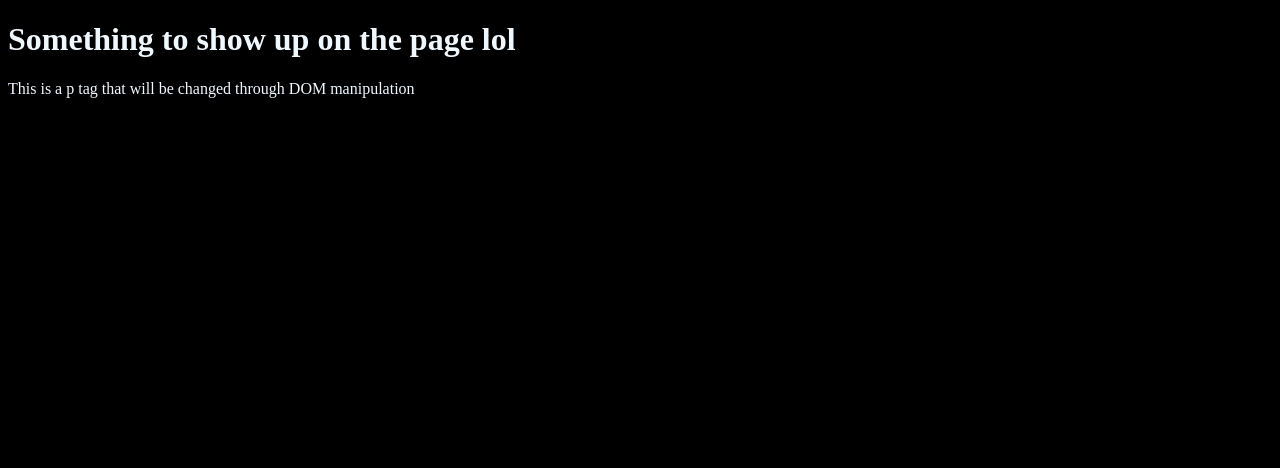
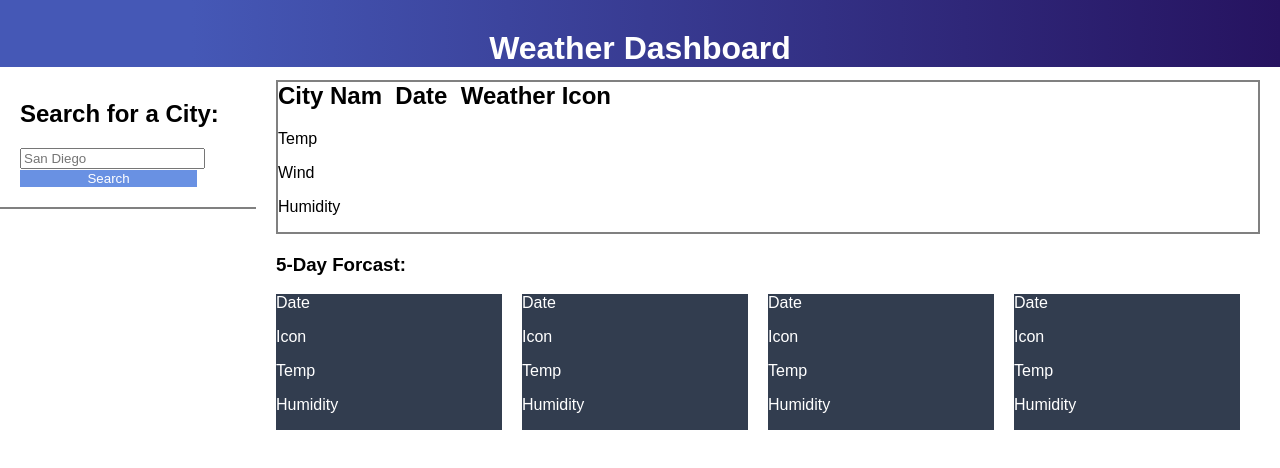
Before and after one commit to Alyson-Sanchez/Weather-Dashboard, a plain HTML site: page 02-Challenge/index.html in a window 1280 px wide. Drawn offline with Linux system fonts and the light colour scheme; no server answers.

Commit message:
Updated css and search bar

```diff
--- a/02-Challenge/index.css
+++ b/02-Challenge/index.css
@@ -1,4 +1,69 @@
+*{
+    box-sizing: border-box;
+    margin-top: 0;
+    margin-left: 0;
+    margin-right: 0;
+}
+
+.weather{
+    width: 80%;
+    float:right;
+    padding-right: 20px;
+    padding-left: 20px;
+}
+
+.weather h3{
+    padding-top: 20px;
+}
+.search{
+    background-color:#6991E3;
+    width: 82%;
+    color: white;
+    border: none;
+}
+.search-feature{
+    width: 20%;
+    float: left;
+    padding: 20px;
+    border-bottom: solid 2px;
+    border-color: grey;
+}
+
 body{
-    background-color: black;
-    color: aliceblue;
+    background-color: white;
+    font-family: Arial, Helvetica, sans-serif;
 }
+
+.header{
+    text-align: center;
+    background: linear-gradient(90deg, rgba(69,88,182,1) 15%, rgba(38,19,96,1) 100%);
+    color:white;
+    margin-bottom: 1%;
+    margin-top: 0;
+    padding-top: 30px;
+}
+
+.banner {
+    background-color: white;
+    display: flex;
+    align-items: stretch;
+}
+#current-day{
+    background-color: white;
+    border:solid 2px;
+    border-color: grey;
+}
+
+.five-day-forcast{
+    display: flex;
+    align-items: stretch;
+
+}
+.dayForcast {
+    width: 25%;
+    background-color:#323D4F;
+    color:white;
+    margin-bottom: 0;
+    margin-top: 0;
+    margin-right: 20px;
+}
--- a/02-Challenge/index.html
+++ b/02-Challenge/index.html
@@ -5,13 +5,64 @@
     <meta charset="UTF-8">
     <link rel= 'stylesheet' href = "index.css">
     <title> Weather Tracker</title>
-
 </head>
 
 <body>
-    <h1> Something to show up on the page lol</h1>
+    <h1 class="header"> Weather Dashboard</h1>
 
-    <p> This is a p tag that will be changed through DOM manipulation</p>
+<div class="Content">
+
+    <div class="search-feature">
+        <h2 for="city" class="label"> Search for a City:</h2>
+        <input class='text-input' id='city' type='text'placeholder='San Diego'/><br>
+        <button class="search">Search</button>
+    </div>
+
+
+
+
+    <div class="weather">
+        <div id ="current-day">
+            <div id="day-banner" class="banner">
+                <h2>City Nam</h2>
+                <h2> &nbsp; Date &nbsp;</h2>
+                <h2> Weather Icon </h2>
+            </div>
+
+            <p> Temp </p>
+            <p> Wind </p>
+            <p> Humidity </p>
+        </div>
+        <h3> 5-Day Forcast:</h3>
+        <div class="five-day-forcast">
+            <div class="dayForcast">
+                <p> Date</p>
+                <p> Icon</p>
+                <p> Temp</p>
+                <p> Humidity</p>
+            </div>
+            <div class="dayForcast">
+                <p> Date</p>
+                <p> Icon</p>
+                <p> Temp</p>
+                <p> Humidity</p>
+            </div>
+            <div class="dayForcast">
+                <p> Date</p>
+                <p> Icon</p>
+                <p> Temp</p>
+                <p> Humidity</p>
+            </div>
+            <div class="dayForcast">
+                <p> Date</p>
+                <p> Icon</p>
+                <p> Temp</p>
+                <p> Humidity</p>
+            </div>
+        </div>
+    </div>
+</div>
+
 </body>
 
 <script src="index.js"></script>
--- a/02-Challenge/index.js
+++ b/02-Challenge/index.js
@@ -1,48 +1,51 @@
-class APIPromise{
-    constructor(fn){
-        this.fn = fn;
-    }
-
-    randomName(){
-        console.log('Weather Api was fetched');
-    }
-
-    Then(){
-        console.log('Weather Api was fetched');
-    }
-
-    catch(){
-        console.log('Weather Api was fetched');
-    }
-}
+const currentDay = document.getElementById('current-day');
+const fiveDayForcast = document.getElementsByClassName('dayForcast');
 var apiData;
 
+//gets the promised object outside of the promise itself
 const sortURL = async(promise) => {
-    const namedVariable = await promise;
-    console.log(namedVariable);
+    const jsonApi = await promise;
+    console.log(jsonApi);
+    apiData = jsonApi;
+
+    document.getElementsByTagName('h2')[1].innerHTML = jsonApi.city.name;
+    console.log(fiveDayForcast);
+    populateDay(jsonApi.list[8], fiveDayForcast[0]);
 }
 
+//returns a promise with an object
 function getApi(){
-    const requestUrl = `https://api.openweathermap.org/data/2.5/forecast?lat=28.039465&lon=81.949806&appid=f7bb730c061711d735ea4290bb9a1390`;
+    const requestUrl = `https://api.openweathermap.org/data/2.5/forecast?lat=28.039465&lon=-81.949806&appid=f7bb730c061711d735ea4290bb9a1390`;
 
+    //fetches information from the url
     var testString = fetch(requestUrl)
+    //takes response from the URL (which is a string) and turns it into a JSON object to make it easier to reference later
         .then(function(response){
             return response.json();
-        })
-        .then(function (data) {
-            console.log(data);
-            return data;
         });
 
         //var finalTest = testString.then(result => result.data);
         sortURL(testString);
-        /*console.log(finalTest);
-        console.log(testString);*/
+    }
+//assigns the value of the method to apiData
+    apiData = getApi();
+
+    var temp = kelvinToFarenheit(289.78);
+    console.log(temp);
+
+    //===========================================================================================================
+    //helper functions:
+    function kelvinToFarenheit(Kelvin){
+        return((Kelvin - 273.15) * 9 / 5 + 32)
     }
 
-    apiData = getApi();
+    function populateDay(dayJSON, div){
+        //calculating the date of the day thats passed in
+        var calculatedDate = new Date(dayJSON.dt * 1000);
+       div.children[0].innerHTML = (calculatedDate.getMonth() +1 )+ '/' + calculatedDate.getDay() + '/' + calculatedDate.getFullYear();
 
-    //document.getElementById('p').innerHTML = "${}"
+
+    }
 
 /*function fetch(url)
 {
```
Also changed, not shown: 1 other file.
